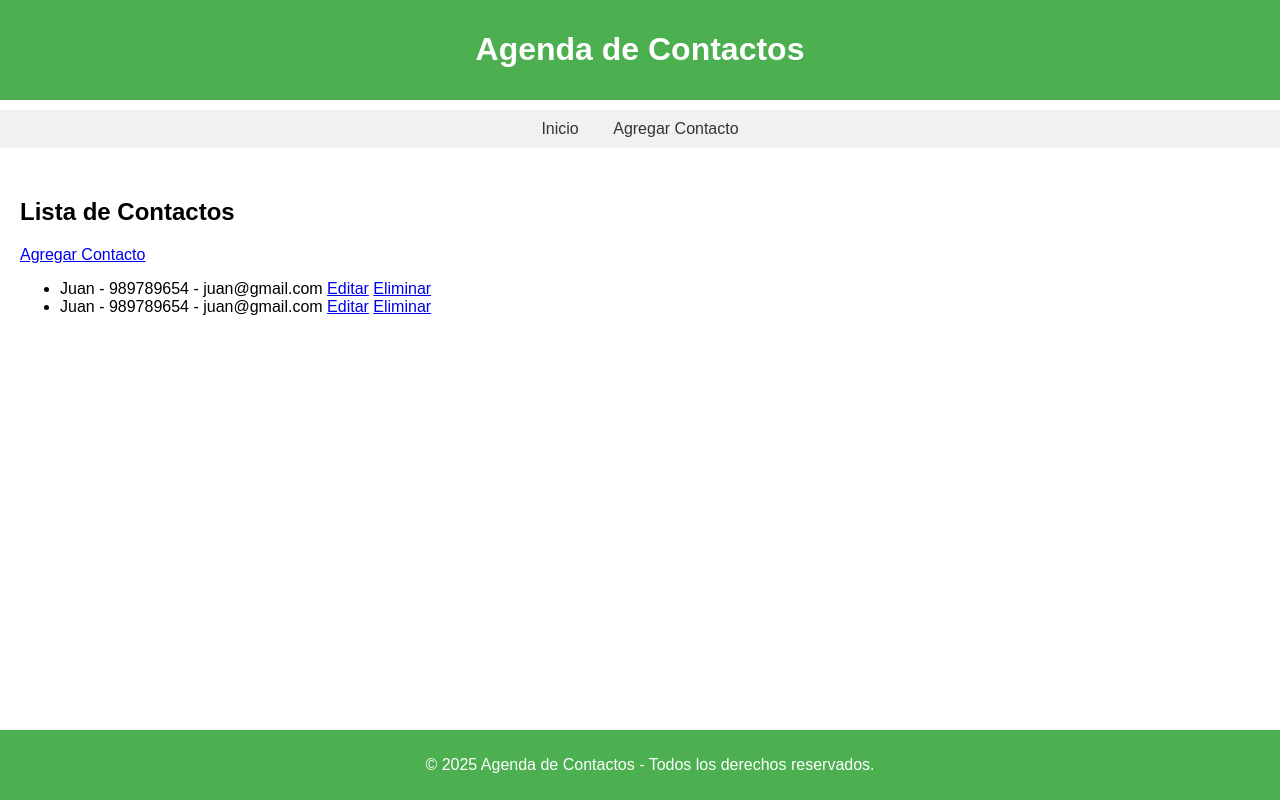
After one commit to LiamTec/Lab04, a Django app: template agenda_app/src/agenda/templates/agenda/lista_contactos.html in a window 1280 px wide. The commit adds this page. Run offline with Django 5.2, Linux system fonts and the light colour scheme; the template is opened without the code that fills it: values that come from a table or form of the project are taken from there, others are empty; data comes from the database, SQL or seed files in the repository; both versions use the stored data as it was after the commit.

Commit message:
second fase

```diff
--- a/agenda_app/src/agenda/apps.py
+++ b/agenda_app/src/agenda/apps.py
@@ -1,5 +1,4 @@
 from django.apps import AppConfig
-
 
 class AgendaConfig(AppConfig):
     default_auto_field = 'django.db.models.BigAutoField'
--- a/agenda_app/src/agenda/forms.py
+++ b/agenda_app/src/agenda/forms.py
@@ -1,3 +1,4 @@
+# agenda/forms.py
 from django import forms
 from .models import Contacto
 
@@ -5,3 +6,6 @@ class ContactoForm(forms.ModelForm):
     class Meta:
         model = Contacto
         fields = ['nombre', 'telefono', 'email', 'direccion']
+        widgets = {
+            'direccion': forms.Textarea(attrs={'rows': 4, 'cols': 40}),
+        }
--- /dev/null
+++ b/agenda_app/src/agenda/templates/agenda/lista_contactos.html
@@ -0,0 +1,20 @@
+<!-- agenda/templates/agenda/lista_contactos.html -->
+{% extends 'base.html' %}
+
+{% block title %}Lista de Contactos{% endblock %}
+
+{% block content %}
+    <h2>Lista de Contactos</h2>
+    <a href="{% url 'agregar_contacto' %}">Agregar Contacto</a>
+    <ul>
+        {% for contacto in contactos %}
+            <li>
+                {{ contacto.nombre }} - {{ contacto.telefono }} - {{ contacto.email }}
+                <a href="{% url 'editar_contacto' contacto.pk %}">Editar</a>
+                <a href="{% url 'eliminar_contacto' contacto.pk %}">Eliminar</a>
+            </li>
+        {% empty %}
+            <p>No hay contactos disponibles.</p>
+        {% endfor %}
+    </ul>
+{% endblock %}
--- a/agenda_app/src/agenda/templates/base.html
+++ b/agenda_app/src/agenda/templates/base.html
@@ -1,27 +1,67 @@
+<!-- agenda/templates/base.html -->
 <!DOCTYPE html>
 <html lang="es">
 <head>
     <meta charset="UTF-8">
-    <title>Agenda de Contactos</title>
+    <meta name="viewport" content="width=device-width, initial-scale=1.0">
+    <title>{% block title %}Agenda de Contactos{% endblock %}</title>
+    <link rel="stylesheet" href="https://cdnjs.cloudflare.com/ajax/libs/font-awesome/6.0.0-beta3/css/all.min.css"> <!-- Iconos -->
     <style>
         body {
             font-family: Arial, sans-serif;
-            margin: 30px;
+            margin: 0;
+            padding: 0;
+        }
+        header {
+            background-color: #4CAF50;
+            color: white;
+            padding: 10px 0;
+            text-align: center;
+        }
+        nav {
+            margin: 10px 0;
+            background-color: #f1f1f1;
+            padding: 10px;
+            text-align: center;
         }
         nav a {
-            margin-right: 10px;
+            margin: 0 15px;
+            text-decoration: none;
+            color: #333;
         }
-        hr {
-            margin: 20px 0;
+        footer {
+            background-color: #4CAF50;
+            color: white;
+            padding: 10px;
+            text-align: center;
+            position: fixed;
+            bottom: 0;
+            width: 100%;
+        }
+        .content {
+            padding: 20px;
         }
     </style>
 </head>
 <body>
+
+    <header>
+        <h1>Agenda de Contactos</h1>
+    </header>
+
     <nav>
         <a href="{% url 'lista_contactos' %}">Inicio</a>
         <a href="{% url 'agregar_contacto' %}">Agregar Contacto</a>
     </nav>
-    <hr>
-    {% block contenido %}{% endblock %}
+
+    <div class="content">
+        {% block content %}
+        {% endblock %}
+    </div>
+
+    <footer>
+        <p>&copy; 2025 Agenda de Contactos - Todos los derechos reservados.</p>
+    </footer>
+
 </body>
 </html>
--- a/agenda_app/src/agenda/urls.py
+++ b/agenda_app/src/agenda/urls.py
@@ -1,3 +1,4 @@
+# agenda/urls.py
 from django.urls import path
 from . import views
 
```
Also changed, not shown: agenda_app/src/agenda/templates/agenda/agregar.html (deleted, +0 -10 lines), agenda_app/src/agenda/templates/agenda/agregar_contacto.html (added, +17 -0 lines), agenda_app/src/agenda/templates/agenda/editar.html (deleted, +0 -10 lines), agenda_app/src/agenda/templates/agenda/editar_contacto.html (added, +17 -0 lines), agenda_app/src/agenda/templates/agenda/eliminar.html (deleted, +0 -11 lines), agenda_app/src/agenda/templates/agenda/eliminar_contacto.html (added, +17 -0 lines), agenda_app/src/agenda/templates/agenda/lista.html (deleted, +0 -19 lines), agenda_app/src/agenda/views.py (+10 -9 lines), agenda_app/src/agenda/migrations/0002_rename_email_contacto_correo_and_more.py (added), agenda_app/src/agenda/migrations/0003_rename_correo_contacto_email_and_more.py (added), agenda_app/src/config/settings.py (line endings or trailing spaces), agenda_app/src/db.sqlite3.
